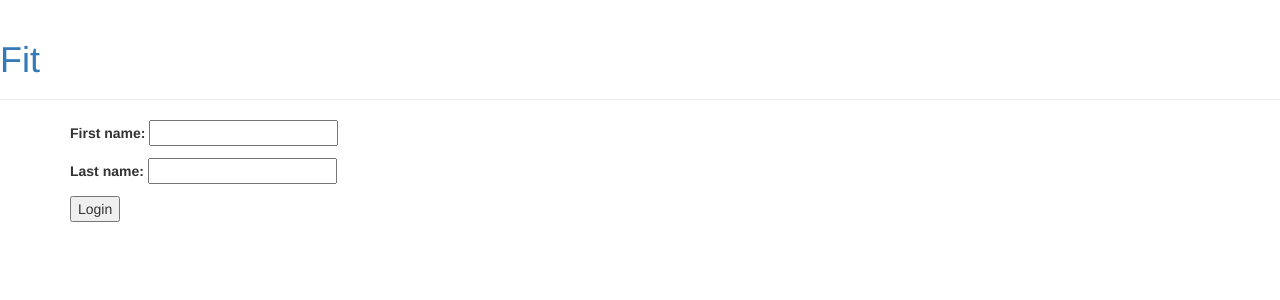
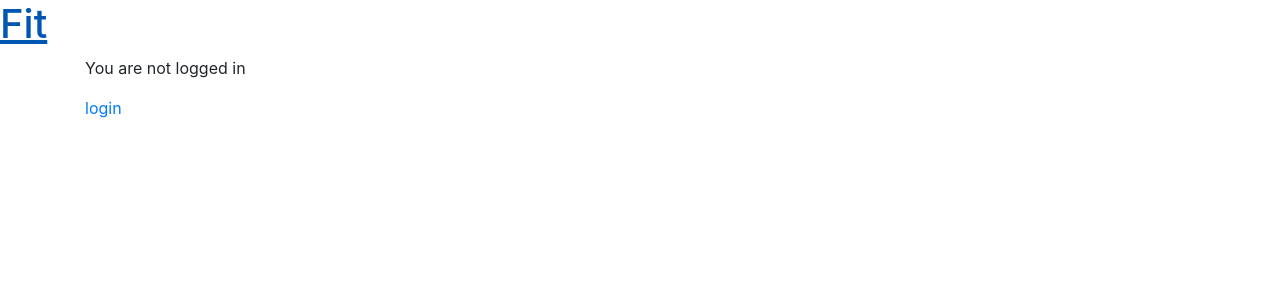
Before and after one commit to Shikeinn/Fit, a Django app: page / in a window 1280 px wide. Shown: the top 300 px of the page. Run offline with Django 3.2, Linux system fonts and the light colour scheme; some libraries are stand-ins or nearby versions.

Commit message:
Added login.html

```diff
--- a/Fit/templates/base.html
+++ b/Fit/templates/base.html
@@ -2,10 +2,15 @@
 <html>
     <head>
         <title>Fit</title>
-        <link rel="stylesheet" href="//maxcdn.bootstrapcdn.com/bootstrap/3.2.0/css/bootstrap.min.css">
-        <link rel="stylesheet" href="//maxcdn.bootstrapcdn.com/bootstrap/3.2.0/css/bootstrap-theme.min.css">
+        <!-- CSS only -->
+        <link rel="stylesheet" href="https://stackpath.bootstrapcdn.com/bootstrap/4.5.0/css/bootstrap.min.css" integrity="sha384-9aIt2nRpC12Uk9gS9baDl411NQApFmC26EwAOH8WgZl5MYYxFfc+NcPb1dKGj7Sk" crossorigin="anonymous">
+
+        <!-- JS, Popper.js, and jQuery -->
+        <script src="https://code.jquery.com/jquery-3.5.1.slim.min.js" integrity="sha384-DfXdz2htPH0lsSSs5nCTpuj/zy4C+OGpamoFVy38MVBnE+IbbVYUew+OrCXaRkfj" crossorigin="anonymous"></script>
+        <script src="https://cdn.jsdelivr.net/npm/popper.js@1.16.0/dist/umd/popper.min.js" integrity="sha384-Q6E9RHvbIyZFJoft+2mJbHaEWldlvI9IOYy5n3zV9zzTtmI3UksdQRVvoxMfooAo" crossorigin="anonymous"></script>
+        <script src="https://stackpath.bootstrapcdn.com/bootstrap/4.5.0/js/bootstrap.min.js" integrity="sha384-OgVRvuATP1z7JjHLkuOU7Xw704+h835Lr+6QL9UvYjZE3Ipu6Tp75j7Bh/kR0JKI" crossorigin="anonymous"></script>
         <link href='//fonts.googleapis.com/css?family=Lobster&subset=latin,latin-ext' rel='stylesheet' type='text/css'>
-        <link rel="stylesheet" href="{% static 'css/blog.css' %}">
+        <link rel="stylesheet" href="{% static 'style.css' %}">
     </head>
     <body>
         <div class="page-header">
--- a/Fit/templates/home.html
+++ b/Fit/templates/home.html
@@ -1,27 +1,13 @@
-{% extends './base.html'%}
-{%block content%}
-<script src="https://ajax.googleapis.com/ajax/libs/jquery/1.11.1/jquery.min.js"></script>
+{% extends 'base.html' %}
 
+{% block title %}Home{% endblock %}
 
-    <html>
-        <head>
-
-            <form method="post">
-                {% csrf_token %}
-                {{ form.as_p }}
-                <button type="submit">Login</button>
-              </form>
-              <div>
-
-                      {%for o in list%}
-                      <h2>{{o.first_name}} {{o.last_name}}</h2>
-                        {%endfor%}
-
-              </div>
-        </head>
-    </html>
-
-
-    {% include "css_fit.html" %}
-
+{% block content %}
+{% if user.is_authenticated %}
+  Hi {{ user.username }}!
+{% else %}
+  <p>You are not logged in</p>
+  <a href="{% url 'login' %}">login</a>
+{% endif %}
+{% include "css_fit.html" %}
 {% endblock %}
--- a/Fit/views.py
+++ b/Fit/views.py
@@ -7,18 +7,18 @@ from Fit.forms import UserForm
 
 class HomeView(TemplateView):
     template_name = "home.html"
-    def get(self, request):
-        form = UserForm() #initialize form
-        args = {'form': form}
-        User.objects.all().delete() #clears data from last session
-        return render(request, self.template_name, args)
-    def post(self, request):
-        form = UserForm(request.POST) #grabs form from POST request
-        if (form.is_valid()):
-            first_name = form.cleaned_data['first_name'] #cleaned_data gives SQL injection protection
-            last_name = form.cleaned_data['last_name']
-            p = User(first_name = first_name, last_name = last_name ) #create newe User object
-            p.save() #push new object to User model
-            name_list = User.objects.all() #pulls all data from the User model
-            args = {'form': form, 'first_name':first_name, 'last_name':last_name, 'list':name_list}
-        return render(request, self.template_name, args)
+    # def get(self, request):
+    #     form = UserForm() #initialize form
+    #     args = {'form': form}
+    #     User.objects.all().delete() #clears data from last session
+    #     return render(request, self.template_name, args)
+    # def post(self, request):
+    #     form = UserForm(request.POST) #grabs form from POST request
+    #     if (form.is_valid()):
+    #         first_name = form.cleaned_data['first_name'] #cleaned_data gives SQL injection protection
+    #         last_name = form.cleaned_data['last_name']
+    #         p = User(first_name = first_name, last_name = last_name ) #create newe User object
+    #         p.save() #push new object to User model
+    #         name_list = User.objects.all() #pulls all data from the User model
+    #         args = {'form': form, 'first_name':first_name, 'last_name':last_name, 'list':name_list}
+    #     return render(request, self.template_name, args)
--- a/web_project/urls.py
+++ b/web_project/urls.py
@@ -14,10 +14,11 @@ Including another URLconf
     2. Add a URL to urlpatterns:  path('blog/', include('blog.urls'))
 """
 from django.contrib import admin
-from django.urls import path
+from django.urls import path, include
 from Fit.views import HomeView
 
 urlpatterns = [
     path('admin/', admin.site.urls),
     path('', HomeView.as_view(), name = 'home'),
+    path('accounts/', include('django.contrib.auth.urls')),
 ]
```
Also changed, not shown: Fit/templates/registration/login.html (added, +27 -0 lines), web_project/settings.py (+8 -1 lines), Fit/static/main.js (added), Fit/static/style.css (added), db.sqlite3.
